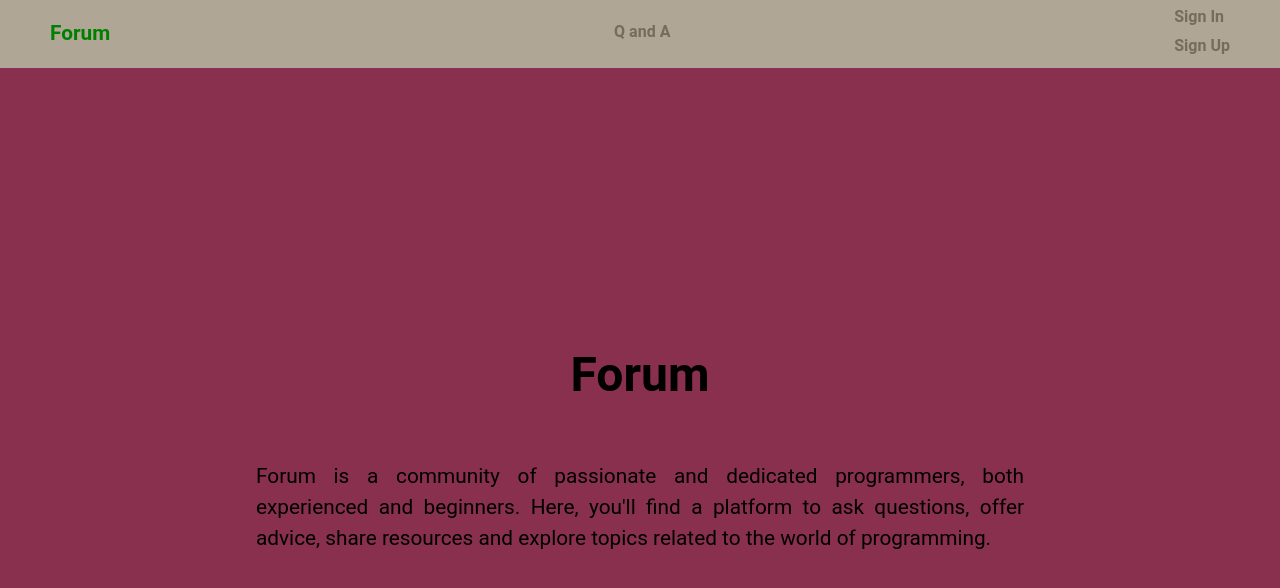
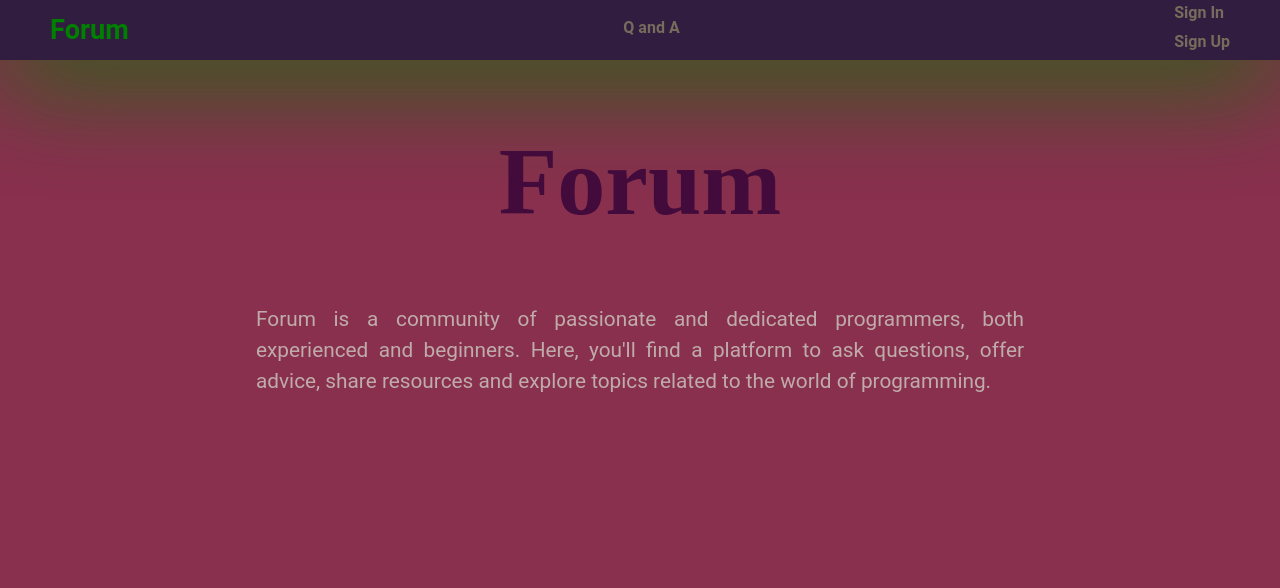
Before and after one commit to nokas90/forum-codeAcademy, a React (Create React App) app: page / in a window 1280 px wide. Shown: the top 588 px of the page. Built offline with nearby package versions, Linux system fonts and the light colour scheme; data requests are answered from the project's data file.

Commit message:
styling, cleaning code

```diff
--- a/src/components/UI/NavBar.jsx
+++ b/src/components/UI/NavBar.jsx
@@ -8,16 +8,20 @@ const StyledHeader = styled.header`
   display: flex;
   justify-content: space-between;
   padding: 5px 50px;
+  height: 60px;
   align-items: center;
-  background-color: #b0a695;
-  margin-bottom: 20px;
+  background-color: #311D3F;
+  /* margin-bottom: 20px; */
+  box-shadow: 0 20px 100px #047500f0;
 
   .logo {
-    font-size: 1.3rem;
+    font-size: 1.7rem;
     margin: 0;
   }
   ul {
     margin: 0px;
+    padding-left:0;
+
   }
   li {
     list-style-type: none;
@@ -37,12 +41,24 @@ const StyledHeader = styled.header`
   div.userInfo {
     display: flex;
     align-items: center;
+    justify-content: center;
     gap: 20px;
+    color: #dfdfdf;
     > img {
       height: 30px;
     }
   }
+  @media (max-width: 768px) {
+    flex-direction: column-reverse;
+    align-items:center;
+    justify-content:center;
+    gap:10px
+  }
 `;
+
+const StyledButton = styled.button`
+   font-size:0.8rem;
+`
 
 const NavBar = () => {
   const { loggedInUser, setLoggedInUser } = useContext(UsersContext);
@@ -94,14 +110,14 @@ const NavBar = () => {
               alt={`${loggedInUser.userName} profile picture`}
             />
             <span>{loggedInUser.userName}</span>
-            <button
+            <StyledButton
               onClick={() => {
                 setLoggedInUser("");
                 navigate("/");
               }}
             >
               LogOut
-            </button>
+            </StyledButton>
           </div>
         </div>
       )}
--- a/src/components/UI/QuestionCard.jsx
+++ b/src/components/UI/QuestionCard.jsx
@@ -2,17 +2,29 @@ import styled from "styled-components";
 import { Link } from "react-router-dom";
 
 const QuestionContainer = styled.div`
+  position: relative;
   display: flex;
+  justify-content: space-between;
   gap: 10px;
   width: 80%;
-  padding: 10px;
-  border: solid black 1px;
+  margin: 0 auto;
+  margin-bottom: 10px;
+  padding: 10px 20px;
+  /* border: solid #dfdfdf 1px; */
+  border-radius: 3px;
+  background-color: #522546;
+  color: #dfdfdf;
+  box-shadow: 3px 0px 20px 5px #E23E57;
+
+  > p h3 {
+    margin-top: 0;
+  }
 
   .questionSummary {
     display: flex;
     flex-direction: column;
-    justify-content: center;
-    align-items: start;
+    justify-content: space-around;
+    align-items: center;
     gap: 3px;
 
     > div {
@@ -20,7 +32,34 @@ const QuestionContainer = styled.div`
       gap: 5px;
     }
   }
+  .questionsDate {
+    /* border: yellowgreen 1px solid; */
+    display: flex;
+    flex-direction: column;
+    align-items: end;
+    gap: 5px;
+    font-size: 0.8rem;
+    color: #E23E57;
+
+  }
+  .questionContent {
+    display: flex;
+    flex-direction: column;
+    gap: 10px;
+    width: 80%;
+
+    h3 {
+      margin-bottom: 10px;
+      /* text-align: center; */
+    color: green;
+    }
+    p{
+      color: #dfdfdf;
+    }
+  }
 `;
+
+
 
 const QuestionCard = ({ data }) => {
   return (
@@ -41,9 +80,12 @@ const QuestionCard = ({ data }) => {
         >
           <h3>{data.title}</h3>
         </Link>
-
         <p>{data.question}</p>
-        <p>Created: {data.createdDate}</p>
+        <div className="questionsDate">
+          <span>Creator: {data.creatorName}</span>
+          <span>Created: {data.createdDate}</span>
+          {data.isEdited && <span>Edited: {data.editedDate}</span>}
+        </div>
       </div>
     </QuestionContainer>
   );
--- a/src/components/pages/AddAnswer.jsx
+++ b/src/components/pages/AddAnswer.jsx
@@ -9,6 +9,9 @@ import ForumAnswersContext from "../../contexts/ForumAnswersContext";
 import FormikInput from "../UI/FormitInput";
 
 const StyledAddFormPage = styled.main`
+    height: calc(100vh - 100px);
+
+
   display: flex;
   flex-direction: column;
   align-items: center;
@@ -28,6 +31,14 @@ const StyledAddFormPage = styled.main`
     }
   }
 `;
+const StyledHeader = styled.h1`
+  text-align: center;
+  color: #420b3b;
+
+  font-family: "Times New Roman", Times, serif;
+  font-size: 3rem;
+  margin: 15px 0px;
+`;
 
 const AddAnswer = () => {
   const { id } = useParams();
@@ -46,6 +57,7 @@ const AddAnswer = () => {
   const validationSchema = Yup.object({
     answer: Yup.string()
       .min(3, "Minimum length 3 symbols")
+      .max(100, "Reached maximum 100 words")
       .required("This field must be filled")
       .trim(),
   });
@@ -79,7 +91,7 @@ const AddAnswer = () => {
 
   return (
     <StyledAddFormPage>
-      <h1>Add Answer</h1>
+      <StyledHeader>Add Answer</StyledHeader>
       <form onSubmit={formik.handleSubmit}>
         <FormikInput type="text" name="answer" formik={formik} />
         <button type="submit">Submit Answer</button>
--- a/src/components/pages/AddQuestion.jsx
+++ b/src/components/pages/AddQuestion.jsx
@@ -1,54 +1,65 @@
-import { useFormik } from 'formik';
-import * as Yup from 'yup';
-import styled from 'styled-components';
-import { v4 as uuid } from 'uuid';
-import { useContext } from 'react';
-import { useNavigate } from 'react-router-dom';
-import UsersContext from '../../contexts/UserContext';
-import ForumQuestionsContext from '../../contexts/ForumQuestionsContext';
-import FormikInput from '../UI/FormitInput';
+import { useFormik } from "formik";
+import * as Yup from "yup";
+import styled from "styled-components";
+import { v4 as uuid } from "uuid";
+import { useContext } from "react";
+import { useNavigate } from "react-router-dom";
+import UsersContext from "../../contexts/UserContext";
+import ForumQuestionsContext from "../../contexts/ForumQuestionsContext";
+import FormikInput from "../UI/FormitInput";
 
 const StyledAddFormPage = styled.main`
+  height: calc(100vh - 91px);
+
   display: flex;
   flex-direction: column;
   align-items: center;
 
-  > form{
+  > form {
     display: flex;
     flex-direction: column;
     gap: 10px;
 
-    > div{
+    > div {
       display: grid;
       grid-template-columns: 1fr 3fr;
 
-      > p{
+      > p {
         grid-column: span 2;
       }
     }
   }
 `;
+const StyledHeader = styled.h1`
+  text-align: center;
+  color: #420b3b;
+
+  font-family: "Times New Roman", Times, serif;
+  font-size: 3rem;
+  margin: 15px 0px;
+`;
 
 const AddQuestion = () => {
-
-  const { setQuestions, QuestionsActionTypes } = useContext(ForumQuestionsContext);
+  const { setQuestions, QuestionsActionTypes } = useContext(
+    ForumQuestionsContext
+  );
   const { loggedInUser } = useContext(UsersContext);
   const navigate = useNavigate();
 
   const values = {
-    title: '',
-    question: ''
+    title: "",
+    question: "",
   };
 
   const validationSchema = Yup.object({
     title: Yup.string()
-      .min(5, 'Minimum length 5 symbols')
-      .max(50, 'Maximum length 50 symbols')
-      .required('This field must be filled')
+      .min(5, "Minimum length 5 symbols")
+      .max(100, "Reached maximum 100 words")
+      .required("This field must be filled")
       .trim(),
-      question: Yup.string()
-      .min(10, 'Minimum length 10 symbols')
-      .required('This field must be filled')
+    question: Yup.string()
+      .min(10, "Minimum length 10 symbols")
+      .required("This field must be filled")
       .trim(),
   });
 
@@ -61,6 +72,7 @@ const AddQuestion = () => {
         id: uuid(),
         creatorId: loggedInUser.id,
         createdDate: new Date().toLocaleString(),
+        creatorName: loggedInUser.userName,
         ...values,
         numberOfLikes: 0,
         isEdited: false,
@@ -68,21 +80,17 @@ const AddQuestion = () => {
       // console.log(finalValues);
       setQuestions({
         type: QuestionsActionTypes.add,
-        data: finalValues
+        data: finalValues,
       });
-      navigate('/questions/allQuestions');
-    }
-  })
+      navigate("/questions/allQuestions");
+    },
+  });
 
   return (
     <StyledAddFormPage>
-      <h1>Add New Question</h1>
+      <StyledHeader>Add New Question</StyledHeader>
       <form onSubmit={formik.handleSubmit}>
-        <FormikInput
-          type="text"
-          name="title"
-          formik={formik}
-        />
+        <FormikInput type="text" name="title" formik={formik} />
         <FormikInput
           type="textarea"
           rows={5}
@@ -94,6 +102,6 @@ const AddQuestion = () => {
       </form>
     </StyledAddFormPage>
   );
-}
+};
 
 export default AddQuestion;
--- a/src/components/pages/EditAnswer.jsx
+++ b/src/components/pages/EditAnswer.jsx
@@ -27,6 +27,14 @@ const StyledEditFormPage = styled.main`
     }
   }
 `;
+const StyledHeader = styled.h1`
+  text-align: center;
+  color: #dfdfdf;
+
+  font-family: "Times New Roman", Times, serif;
+  font-size: 3rem;
+  margin: 15px 0px;
+`;
 
 const EditAnswer = ({ data, setEditClick }) => {
   const { answers, setAnswers, AnswersActionTypes } =
@@ -55,7 +63,7 @@ const EditAnswer = ({ data, setEditClick }) => {
 
   return (
     <StyledEditFormPage>
-      <h1>Edit Answer</h1>
+      <StyledHeader>Edit Answer</StyledHeader>
       {formValues.answer && (
         <Formik
           initialValues={formValues}
--- a/src/components/pages/EditQuestion.jsx
+++ b/src/components/pages/EditQuestion.jsx
@@ -8,6 +8,9 @@ import ForumQuestionsContext from "../../contexts/ForumQuestionsContext";
 import FormikInput from "../UI/FormitInput";
 
 const StyledEditFormPage = styled.main`
+
+height: calc(100vh - 100px);
+
   display: flex;
   flex-direction: column;
   align-items: center;
@@ -19,13 +22,21 @@ const StyledEditFormPage = styled.main`
 
     > div {
       display: grid;
-      grid-template-columns: 1fr 3fr;
+      grid-template-columns: 1fr 5fr;
 
       > p {
         grid-column: span 2;
       }
     }
   }
+`;
+const StyledHeader = styled.h1`
+  text-align: center;
+  color: #420b3b;
+
+  font-family: "Times New Roman", Times, serif;
+  font-size: 3rem;
+  margin: 15px 0px;
 `;
 
 const EditQuestion = () => {
@@ -51,7 +62,7 @@ const EditQuestion = () => {
           ...data,
         });
       });
-  }, [formValues.title]);
+  }, [formValues, navigate]);
 
   const validationSchema = Yup.object({
     title: Yup.string()
@@ -67,7 +78,7 @@ const EditQuestion = () => {
 
   return (
     <StyledEditFormPage>
-      <h1>Edit Question</h1>
+      <StyledHeader>Edit Question</StyledHeader>
       {formValues.title && (
         <Formik
           initialValues={formValues}
@@ -91,7 +102,12 @@ const EditQuestion = () => {
           {(props) => (
             <form onSubmit={props.handleSubmit}>
               <FormikInput type="text" name="title" formik={props} />
-              <FormikInput type="text" name="question" formik={props} />
+              <FormikInput
+                type="textarea"
+                rows={5}
+                name="question"
+                formik={props}
+              />
               <button type="Submit">Edit Question</button>
             </form>
           )}
--- a/src/components/pages/Login.jsx
+++ b/src/components/pages/Login.jsx
@@ -8,6 +8,8 @@ import UsersContext from "../../contexts/UserContext";
 import FormikInput from "../../components/UI/FormitInput";
 
 const StyledLoginPage = styled.main`
+  height: calc(100vh - 100px);
+
   display: flex;
   flex-direction: column;
   align-items: center;
@@ -26,6 +28,14 @@ const StyledLoginPage = styled.main`
       }
     }
   }
+`;
+const StyledHeader = styled.h1`
+  text-align: center;
+  color: #420b3b;
+
+  font-family: "Times New Roman", Times, serif;
+  font-size: 3rem;
+  margin: 15px 0px;
 `;
 
 const Login = () => {
@@ -75,7 +85,7 @@ const Login = () => {
 
   return (
     <StyledLoginPage>
-      <h1>Login</h1>
+      <StyledHeader>Login</StyledHeader>
       <form onSubmit={formik.handleSubmit}>
         <FormikInput
           type="email"
--- a/src/components/pages/Main.jsx
+++ b/src/components/pages/Main.jsx
@@ -1,22 +1,31 @@
 import styled from "styled-components";
 
 const StyledMain = styled.main`
-  height: calc(100vh - 83px);
+  height: calc(100vh - 150px);
   display: flex;
+  margin-top: 50px;
   flex-direction: column;
-  justify-content: center;
+  justify-content: start;
   align-items: center;
   gap: 50px;
 
   > h1 {
-    font-size: 3rem;
+    font-size: 6rem;
     margin: 0;
+    color: #420b3b;
+    font-family: "Times New Roman", Times, serif;
   }
   > p {
     width: 60%;
     font-size: 1.3rem;
     text-align: justify;
     line-height: 150%;
+    color: #c0abab;
+  }
+  @media (max-width: 768px) {
+
+    height: calc(100vh - 248px);
+
   }
 `;
 
@@ -25,10 +34,13 @@ const Main = () => {
     <StyledMain>
       <h1>Forum</h1>
       <p>
-      Forum is a community of passionate and dedicated programmers, both experienced and beginners. Here, you'll find a platform to ask questions, offer advice, share resources and explore topics related to the world of programming.
+        Forum is a community of passionate and dedicated programmers, both
+        experienced and beginners. Here, you'll find a platform to ask
+        questions, offer advice, share resources and explore topics related to
+        the world of programming.
       </p>
     </StyledMain>
   );
-}
+};
 
 export default Main;
--- a/src/components/pages/Register.jsx
+++ b/src/components/pages/Register.jsx
@@ -9,6 +9,8 @@ import UsersContext from "../../contexts/UserContext";
 import FormikInput from "../../components/UI/FormitInput";
 
 const StyledRegisterPage = styled.main`
+  height: calc(100vh - 100px);
+
   display: flex;
   flex-direction: column;
   align-items: center;
@@ -27,6 +29,14 @@ const StyledRegisterPage = styled.main`
       }
     }
   }
+`;
+const StyledHeader = styled.h1`
+  text-align: center;
+  color: #420b3b;
+
+  font-family: "Times New Roman", Times, serif;
+  font-size: 3rem;
+  margin: 15px 0px;
 `;
 
 const Register = () => {
@@ -136,7 +146,7 @@ const Register = () => {
 
   return (
     <StyledRegisterPage>
-      <h1>Register</h1>
+      <StyledHeader>Register</StyledHeader>
       <form onSubmit={formik.handleSubmit}>
         <FormikInput
           type="text"
```
